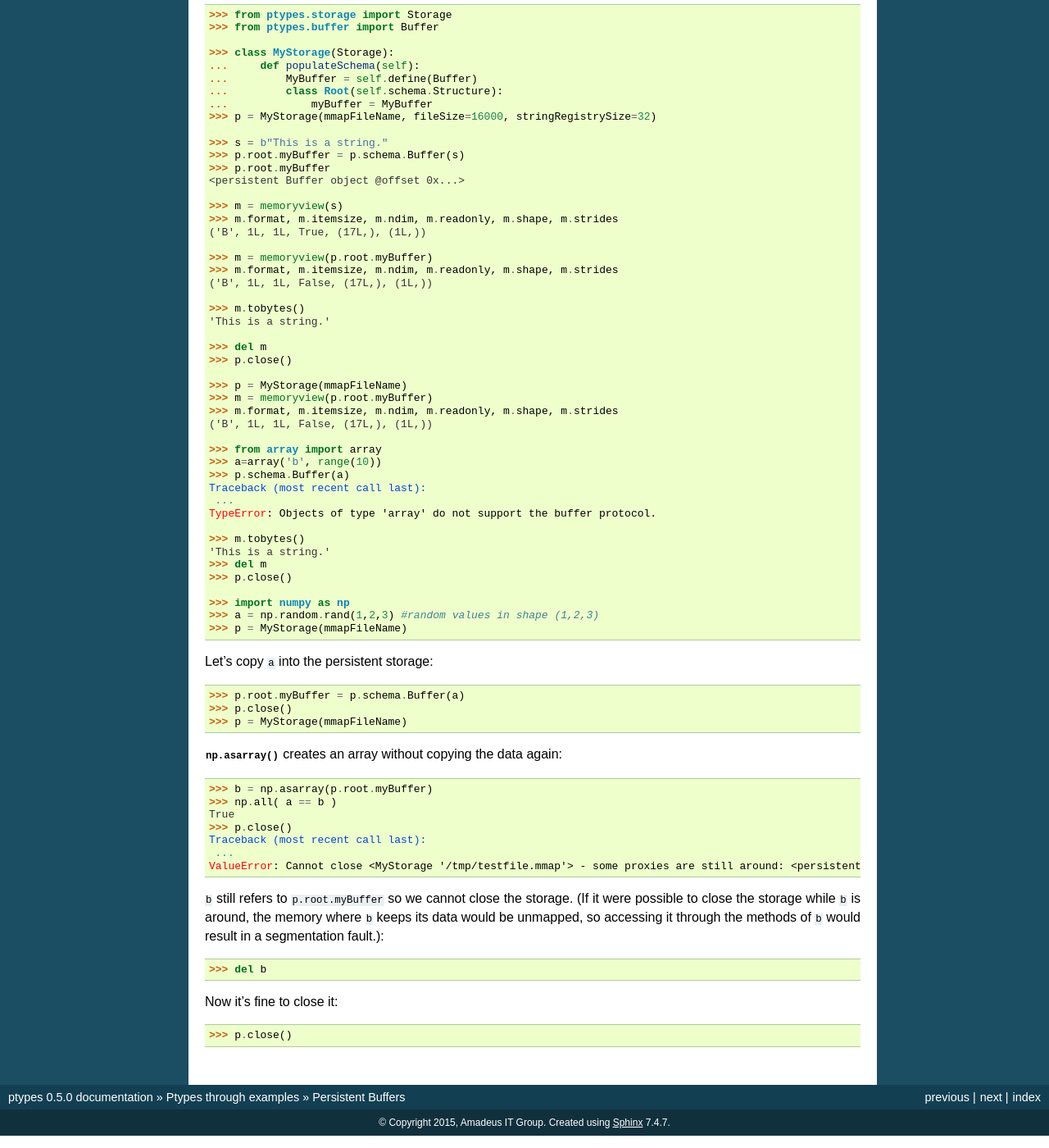
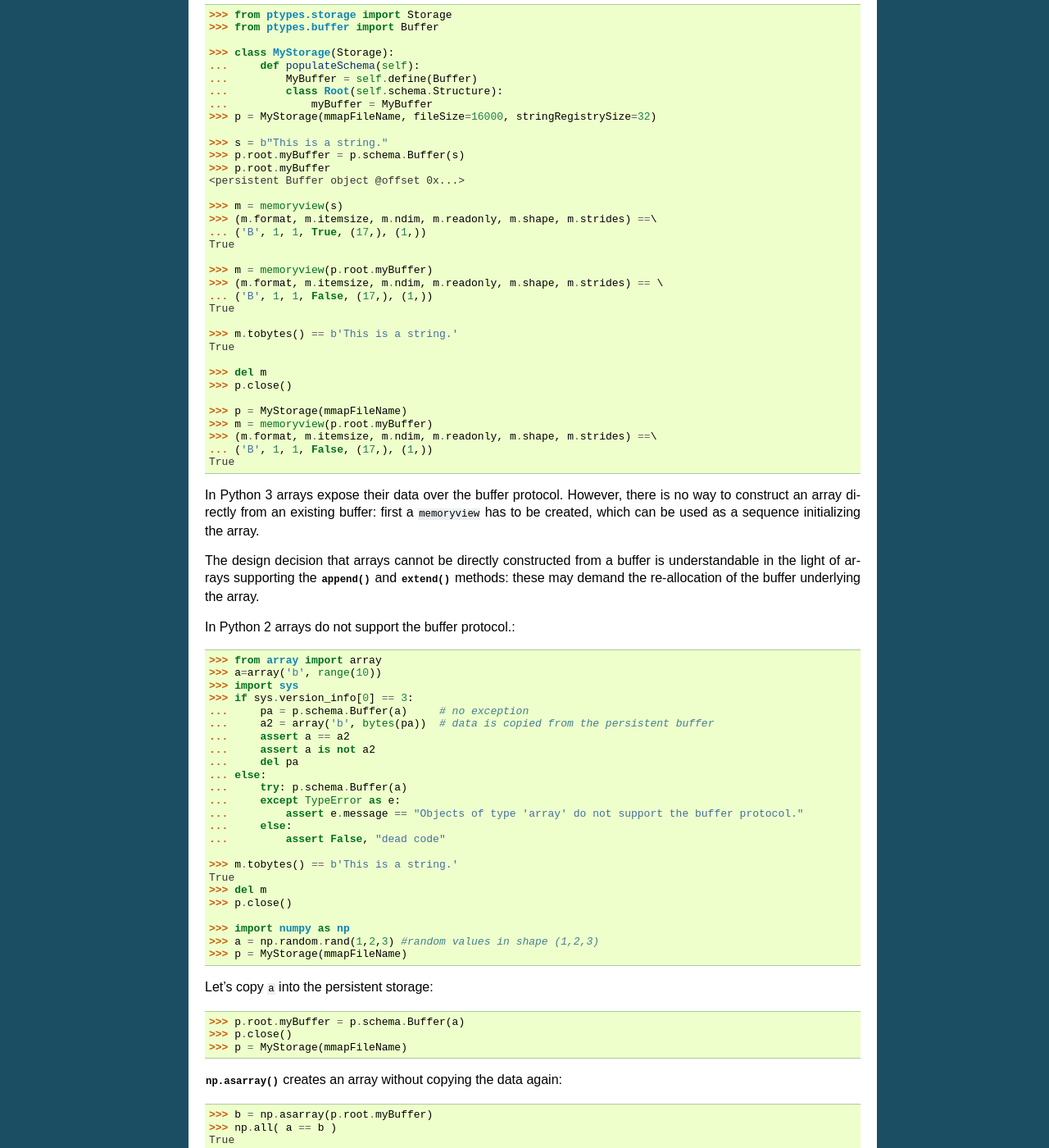
Before and after one commit to AmadeusITGroup/python-ptypes, a Sphinx documentation site: the page built from doc/buffer.rst, in a window 1280 px wide and 1400 px high, scrolled down 313 px. Shown: the whole window at 82% size. Built offline with Sphinx 7.4.7, drawn with Linux system fonts in a browser that asks for light colours; formulas are drawn with MathJax 3.

```diff
--- a/doc/buffer.rst
+++ b/doc/buffer.rst
@@ -32,33 +32,57 @@ First we import the necessary classes::
       <persistent Buffer object @offset 0x...>
 
       >>> m = memoryview(s)
-      >>> m.format, m.itemsize, m.ndim, m.readonly, m.shape, m.strides
-      ('B', 1L, 1L, True, (17L,), (1L,))
+      >>> (m.format, m.itemsize, m.ndim, m.readonly, m.shape, m.strides) ==\
+      ... ('B', 1, 1, True, (17,), (1,))
+      True
 
       >>> m = memoryview(p.root.myBuffer)
-      >>> m.format, m.itemsize, m.ndim, m.readonly, m.shape, m.strides
-      ('B', 1L, 1L, False, (17L,), (1L,))
+      >>> (m.format, m.itemsize, m.ndim, m.readonly, m.shape, m.strides) == \
+      ... ('B', 1, 1, False, (17,), (1,))
+      True
 
-      >>> m.tobytes()
-      'This is a string.'
+      >>> m.tobytes() == b'This is a string.'
+      True
 
       >>> del m
       >>> p.close()
 
       >>> p = MyStorage(mmapFileName)
       >>> m = memoryview(p.root.myBuffer)
-      >>> m.format, m.itemsize, m.ndim, m.readonly, m.shape, m.strides
-      ('B', 1L, 1L, False, (17L,), (1L,))
+      >>> (m.format, m.itemsize, m.ndim, m.readonly, m.shape, m.strides) ==\
+      ... ('B', 1, 1, False, (17,), (1,))
+      True
+
+In Python 3 arrays expose their data over the buffer protocol. However,
+there is no way to construct an array directly from an existing buffer: first
+a ``memoryview`` has to be created, which can be used as a sequence initializing
+the array.
+
+The design decision that arrays cannot be directly constructed from
+a buffer is understandable in the light of arrays supporting the
+:meth:`~append()` and :meth:`~extend()` methods: these may demand the
+re-allocation of the buffer underlying the array.
+
+In Python 2 arrays do not support the buffer protocol.::
 
       >>> from array import array
       >>> a=array('b', range(10))
-      >>> p.schema.Buffer(a)                                             #doctest: +ELLIPSIS
-      Traceback (most recent call last):
-       ...
-      TypeError: Objects of type 'array' do not support the buffer protocol.
+      >>> import sys
+      >>> if sys.version_info[0] == 3:
+      ...     pa = p.schema.Buffer(a)     # no exception
+      ...     a2 = array('b', bytes(pa))  # data is copied from the persistent buffer
+      ...     assert a == a2
+      ...     assert a is not a2
+      ...     del pa
+      ... else:
+      ...     try: p.schema.Buffer(a)
+      ...     except TypeError as e:
+      ...         assert e.message == "Objects of type 'array' do not support the buffer protocol."
+      ...     else:
+      ...         assert False, "dead code"
 
-      >>> m.tobytes()
-      'This is a string.'
+      >>> m.tobytes() == b'This is a string.'
+      True
       >>> del m
       >>> p.close()
 
```
Also changed, not shown: doc/graph.rst (+18 -13 lines), doc/pcollections.rst (+12 -10 lines), doc/storage.rst (+49 -44 lines).
